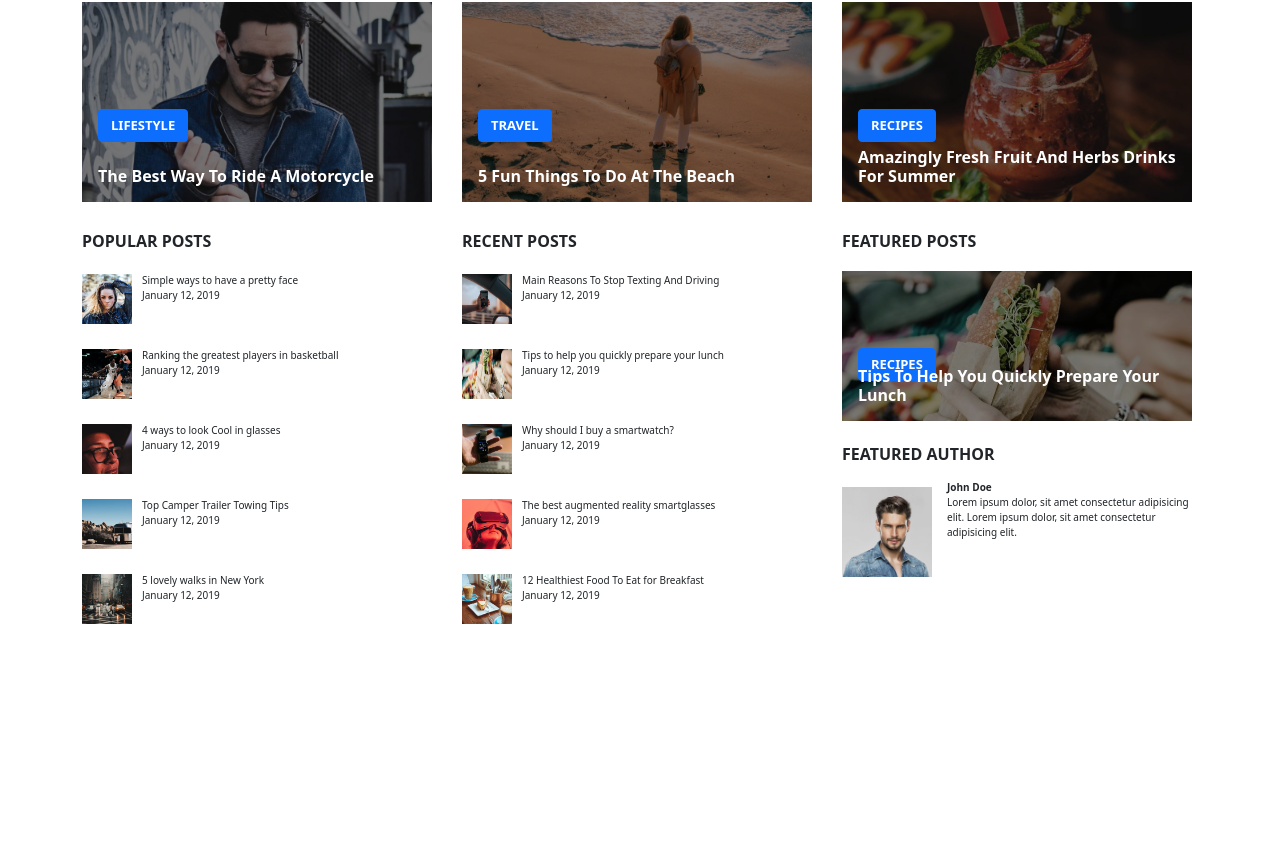
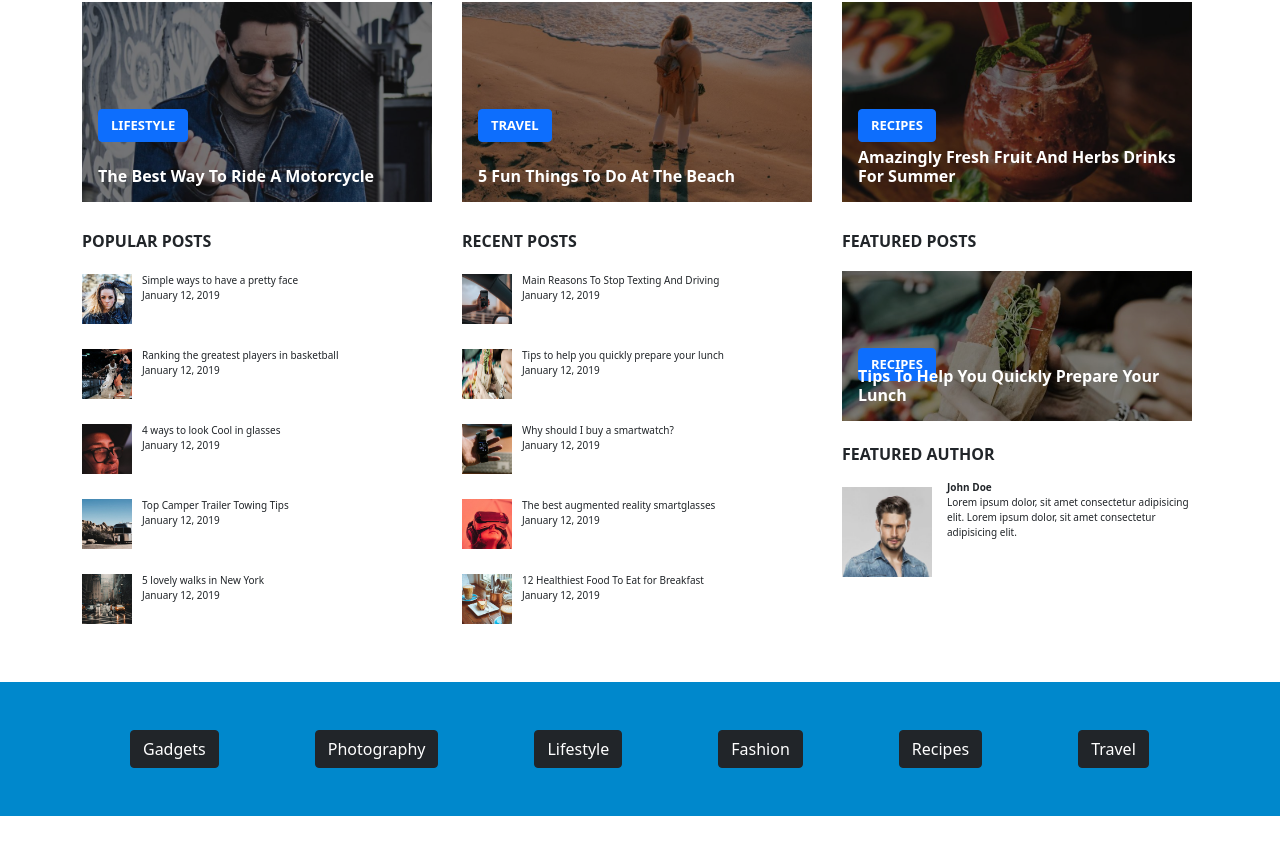
Before and after one commit to ClaudiaLanzoni/proj-html-vuejs, a Vue app: page / in a window 1280 px wide. Shown: the part 466-1320 px from the top of the page. Before the commit the page ends 1100 px from the top, so only its background shows below. Built offline with nearby package versions, Linux system fonts and the light colour scheme.

Commit message:
buttonsTopicSlider object created, main blog topics button section printed

```diff
--- a/src/components/Header.vue
+++ b/src/components/Header.vue
@@ -28,7 +28,7 @@
             <section>
                 <nav>
                     <ul v-for="(element, index) in blog_interaction_nav" :key="index">
-                            <li>{{element}}</li>
+                        <li>{{element}}</li>
                     </ul>
                 </nav>
             </section>
--- a/src/components/Main.vue
+++ b/src/components/Main.vue
@@ -8,7 +8,7 @@
           </div>
 
         <!-- Posts collection section -->
-          <div class="row">
+          <div class="row mb-5">
             <!-- Popular posts section -->
             <div class="col-4 posts_collection">
               <h6 class="h6_style">Popular posts</h6>
@@ -51,6 +51,24 @@
             </div>
           </div>
       </div>
+
+      <!-- Blog's topics button section-->
+      <div class="topic_btn_wrap mb-5">
+          <div class="container">
+            <div class="row">
+              <div class="col-12">
+                <div class="topic_btn"
+                v-for="(element, index) in buttonsTopicsSlider" :key="index">
+
+                <button type="button" class="btn btn-dark m-5">{{element.topicName}}</button>
+
+              </div>
+            </div>
+          </div>
+        </div>
+      </div>
+
+
 
 
     </main>
@@ -158,6 +176,27 @@ export default {
         }
       ],
 
+      buttonsTopicsSlider : [
+        {
+          topicName : 'Gadgets'
+        },
+        {
+          topicName : 'Photography'
+        },
+        {
+          topicName : 'Lifestyle'
+        },
+        {
+          topicName : 'Fashion'
+        },
+        {
+          topicName : 'Recipes'
+        },
+        {
+          topicName : 'Travel'
+        }
+
+      ]
 
 
   }
@@ -234,4 +273,12 @@ export default {
       height: 50px;
       font-size: 10px;
     }
+
+    .topic_btn_wrap {
+       background-color: $headerBg;
+    }
+
+    .topic_btn {
+      display: inline-block;
+    }
 </style>
```
